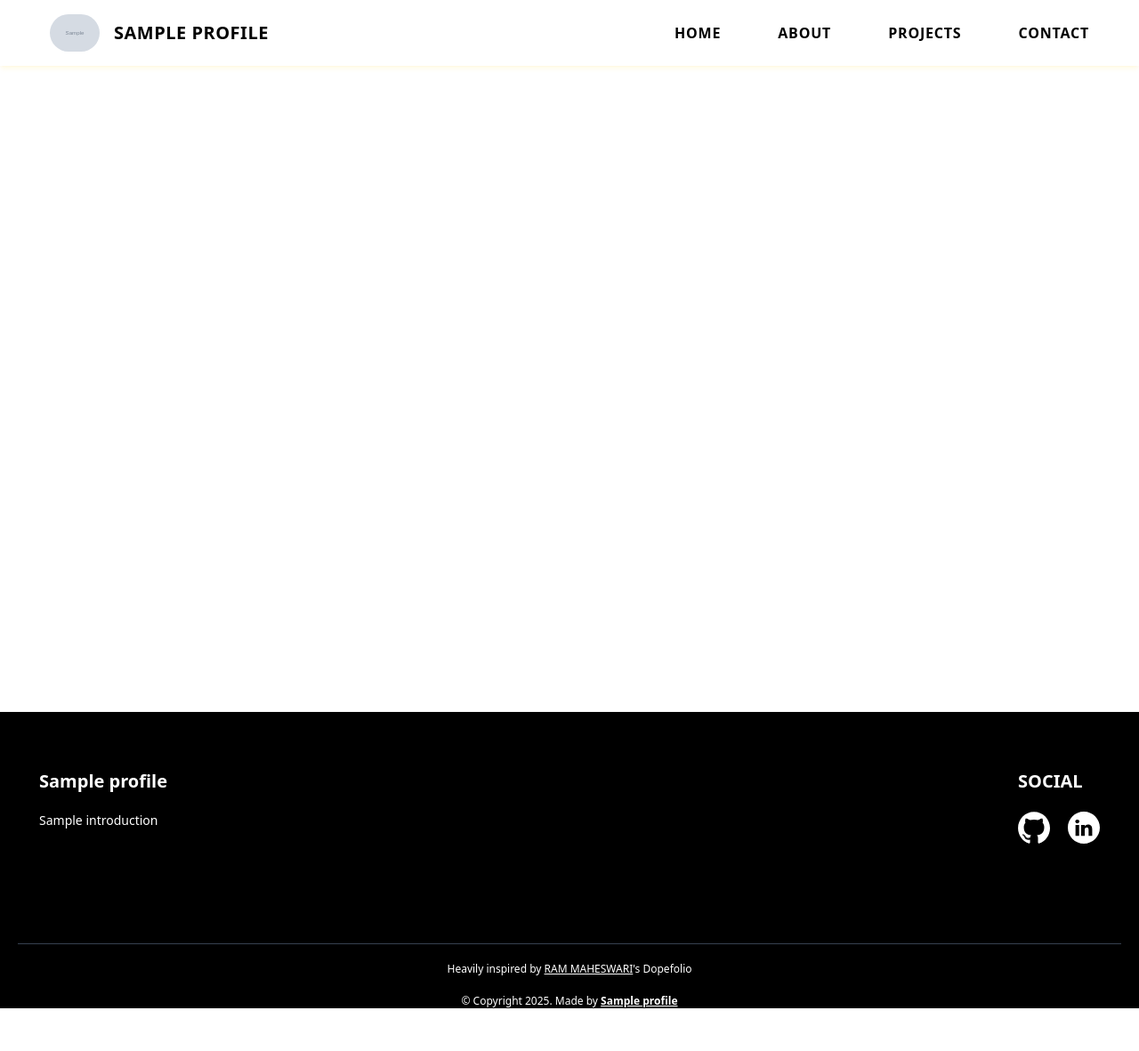
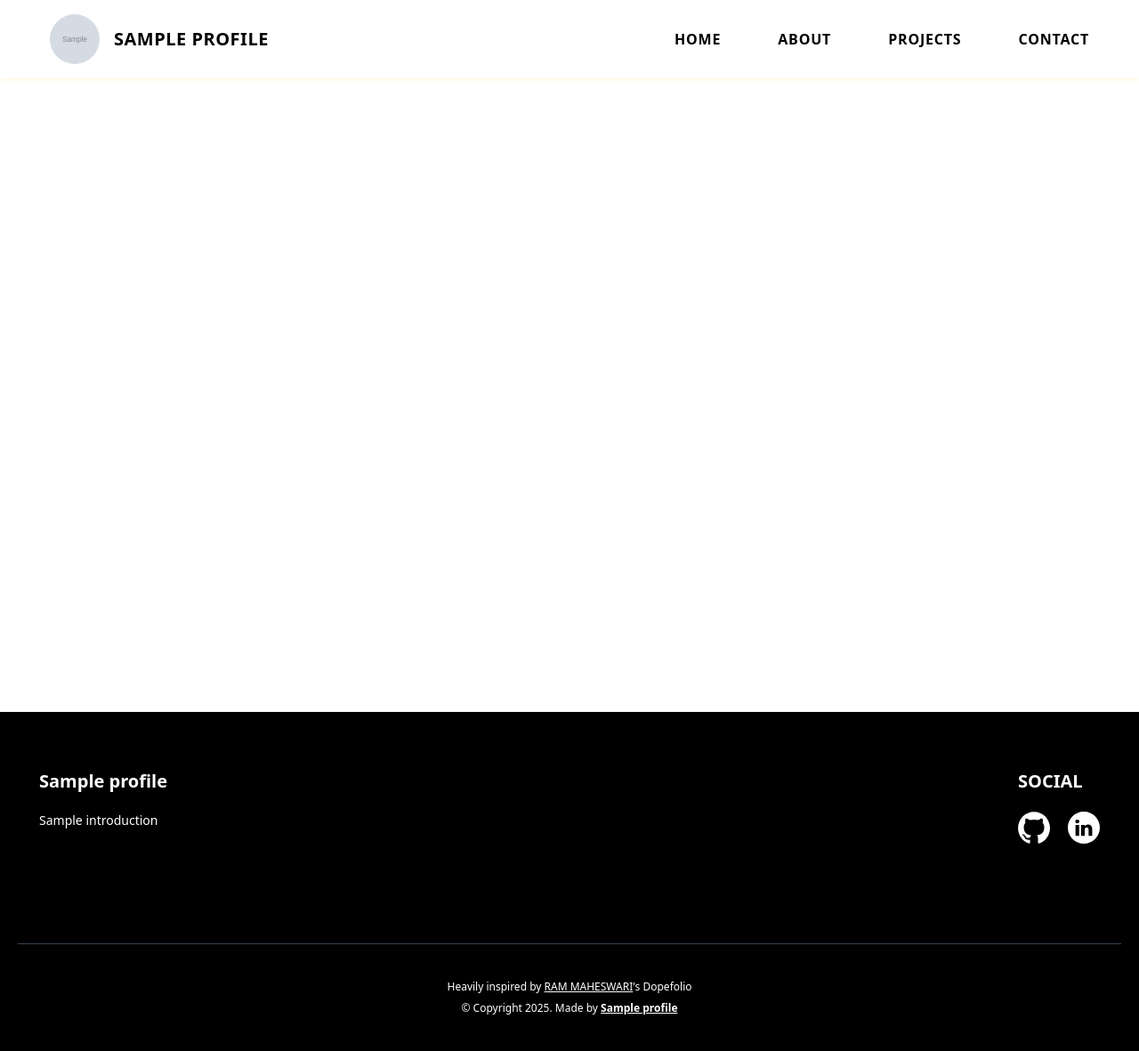
Before and after one commit to JesseVahlfors/Portfolio_project, a Django app: template templates/base.html in a window 1280 px wide. Shown: the whole page at 89% size. Before the commit the page ends 1133 px from the top, so only its background shows below. Run offline with Django 5.2, Linux system fonts and the light colour scheme; the template is opened without the code that fills it: most values are stand-ins (such as "Sample title", 1, 10 or a date in 2020); grey boxes marked "Sample" are stand-in pictures; some libraries are stand-ins or nearby versions.

Commit message:
Add GZip middleware for improved performance; adjust image and footer styles for better layout and readability

```diff
--- a/portfolio_project/settings.py
+++ b/portfolio_project/settings.py
@@ -60,6 +60,7 @@ MIDDLEWARE = [
     'django.contrib.messages.middleware.MessageMiddleware',
     'django.middleware.clickjacking.XFrameOptionsMiddleware',
     'corsheaders.middleware.CorsMiddleware',
+    'django.middleware.gzip.GZipMiddleware',
     'debug_toolbar.middleware.DebugToolbarMiddleware',
     "django_browser_reload.middleware.BrowserReloadMiddleware",
 ]
--- a/templates/base.html
+++ b/templates/base.html
@@ -23,7 +23,7 @@
     <header class="bg-white fixed w-full z-50 px-5 md:px-14 py-2 md:py-4 shadow-md shadow-amber-200/20 ">
         <div class="flex justify-between items-center">
             {%if profile.profile_image %}
-            <img class="w-10 md:w-14 rounded-full" src="{{ profile.profile_image.url }}" alt="{{ profile.name }}">
+            <img class="w-10 h-10 md:w-14 md:h-14 rounded-full" src="{{ profile.profile_image.url }}" alt="{{ profile.name }}">
             {% endif %}
             <section class="flex items-center justify-between w-full ml-2 md:ml-4">
                 <a href="{% url 'home/main_page' %}">
@@ -85,7 +85,7 @@
     <main class="flex flex-col flex-grow min-h-screen" >
         {% block content %}{% endblock %}
     </main>
-    <footer class="text-white bg-black px-5 h-full sticky b-0">
+    <footer class="text-white bg-black px-5 h-full sticky b-0 ">
         <div class="py-16 md:px-6 md:flex md:justify-between">
             <div class="pb-12 md:order-2">
                 <h2 class="pb-5 text-xl font-bold">SOCIAL</h2>
@@ -114,14 +114,16 @@
                 <p class="text-sm ">{{ profile.introduction }}</p>
             </div>
         </div>
-        <p class="text-center text-xs border-t-[1px] border-gray-700 py-5">Heavily inspired by <a class="underline" href="https://www.rammaheshwari.com/">RAM MAHESWARI</a>'s Dopefolio</p>
-        <p class="text-center text-xs border-gray-700">&copy;
+        <div class="flex flex-col items-center gap-2 py-10 border-t-[1px] border-gray-700">
+            <p class="text-center text-xs">Heavily inspired by <a class="underline" href="https://www.rammaheshwari.com/">RAM MAHESWARI</a>'s Dopefolio</p>
+            <p class="text-center text-xs">&copy;
                 Copyright 2025. Made by
                 {%if profile.name %}
                     <span class="underline font-semibold">{{ profile.name }}</span>
                 {% else %}
                     My Name
                 {% endif %}</p>
+        </div>
     </footer>
     <script src="/static/js/dropdown.js" defer></script>
 </body>
```
Lines whose indentation alone changed are shown as unchanged.
